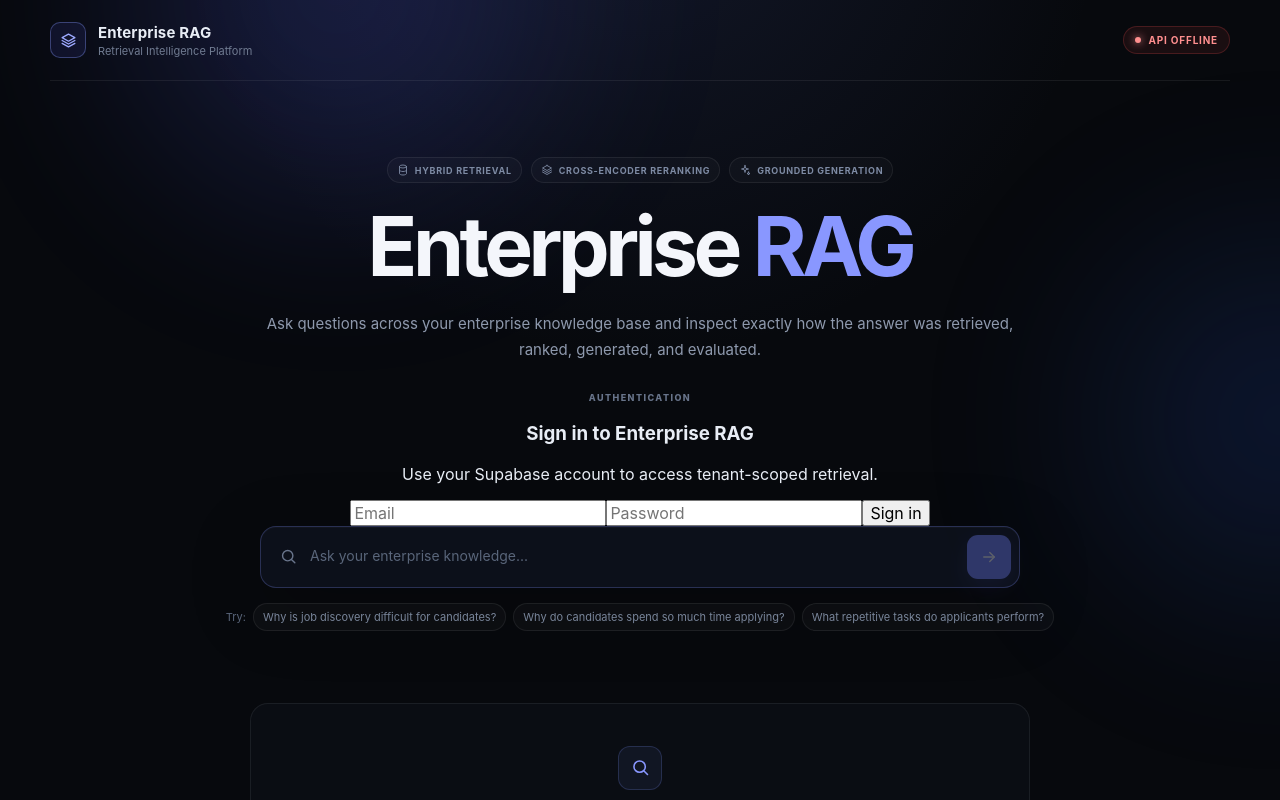
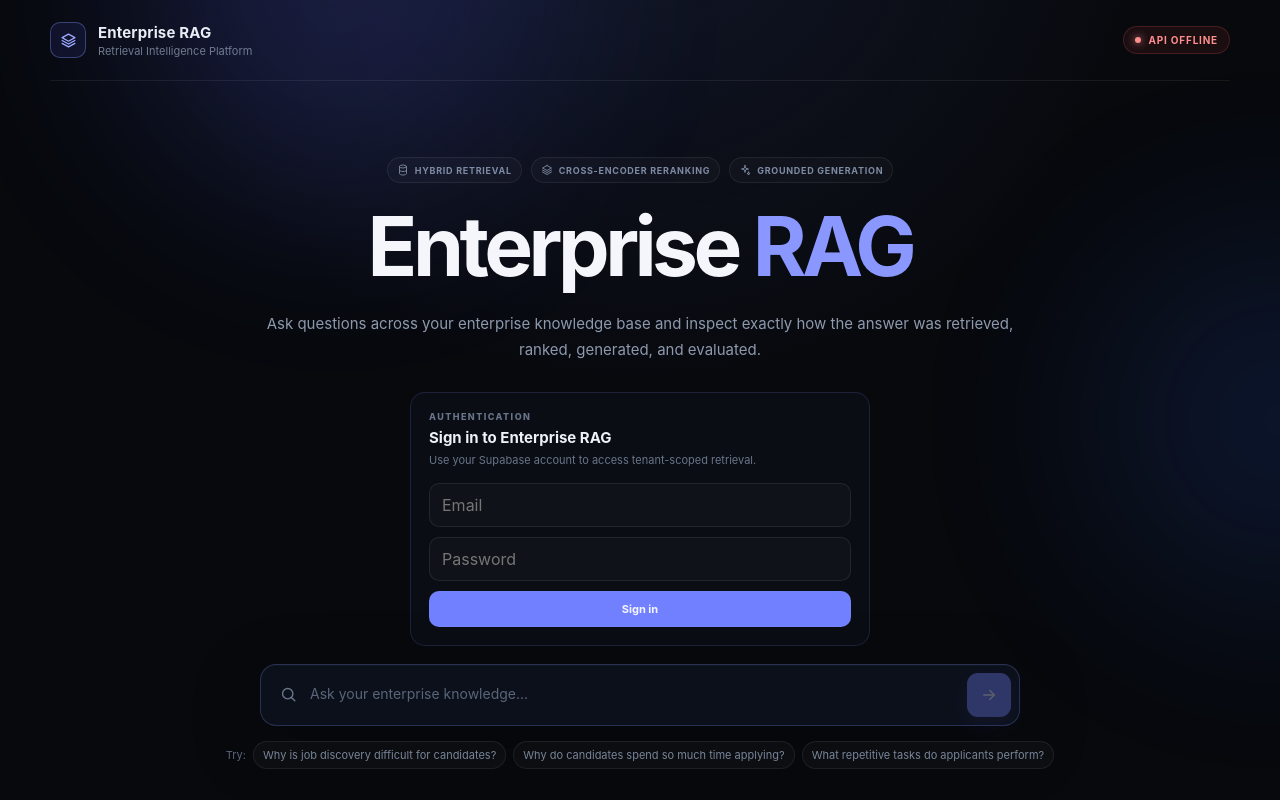
Before and after one commit to Eklakh-AI-Engineer/ENTERPRISE-RAG, a React app in the folder frontend/: page / in a window 1280 px wide. Shown: the top 800 px of the page. Built offline with nearby package versions, Linux system fonts and the light colour scheme; no server answers; the HTML template or start-up script is replaced by a standard one.

Commit message:
style: add authenticated frontend controls

```diff
--- a/frontend/src/index.css
+++ b/frontend/src/index.css
@@ -1074,3 +1074,86 @@
     flex-direction: column;
   }
 }
+
+/* =========================================================
+   AUTH
+========================================================= */
+
+.auth-panel {
+  width: min(460px, 100%);
+  margin: 0 auto 18px;
+  padding: 18px;
+  display: grid;
+  gap: 10px;
+  text-align: left;
+  border: 1px solid rgba(126, 143, 255, 0.16);
+  border-radius: 15px;
+  background: rgba(12, 16, 24, 0.78);
+}
+
+.auth-panel h3 {
+  margin: 0;
+  color: #eef1f7;
+  font-size: 15px;
+}
+
+.auth-panel p {
+  margin: 5px 0 4px;
+  color: #69758a;
+  font-size: 11px;
+  line-height: 1.5;
+}
+
+.auth-panel input {
+  width: 100%;
+  padding: 11px 12px;
+  border: 1px solid rgba(255, 255, 255, 0.08);
+  border-radius: 10px;
+  outline: none;
+  color: #e8edf5;
+  background: rgba(255, 255, 255, 0.025);
+}
+
+.auth-panel input:focus {
+  border-color: rgba(126, 143, 255, 0.45);
+}
+
+.auth-button,
+.session-bar button {
+  border: 1px solid rgba(126, 143, 255, 0.25);
+  border-radius: 10px;
+  color: #f4f6ff;
+  background: #7180ff;
+  padding: 10px 13px;
+  font-weight: 700;
+  font-size: 11px;
+}
+
+.auth-button:disabled {
+  opacity: 0.45;
+}
+
+.auth-error {
+  color: #ff9b9b;
+  font-size: 11px;
+}
+
+.session-bar {
+  width: min(760px, 100%);
+  margin: 0 auto 14px;
+  padding: 9px 11px;
+  display: flex;
+  align-items: center;
+  justify-content: space-between;
+  gap: 12px;
+  border: 1px solid rgba(70, 205, 120, 0.16);
+  border-radius: 11px;
+  color: #7fdca5;
+  background: rgba(70, 205, 120, 0.045);
+  font-size: 10px;
+}
+
+.session-bar button {
+  padding: 6px 9px;
+  background: rgba(126, 143, 255, 0.15);
+}
```
